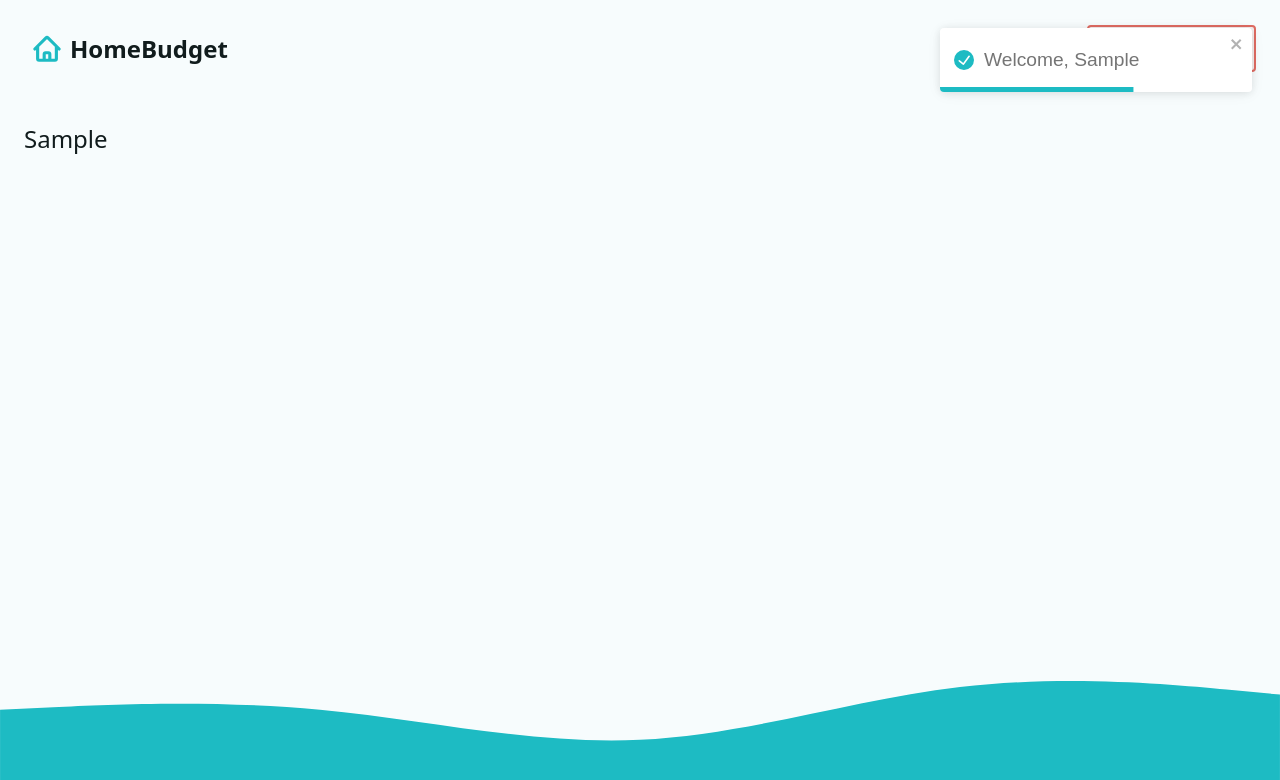
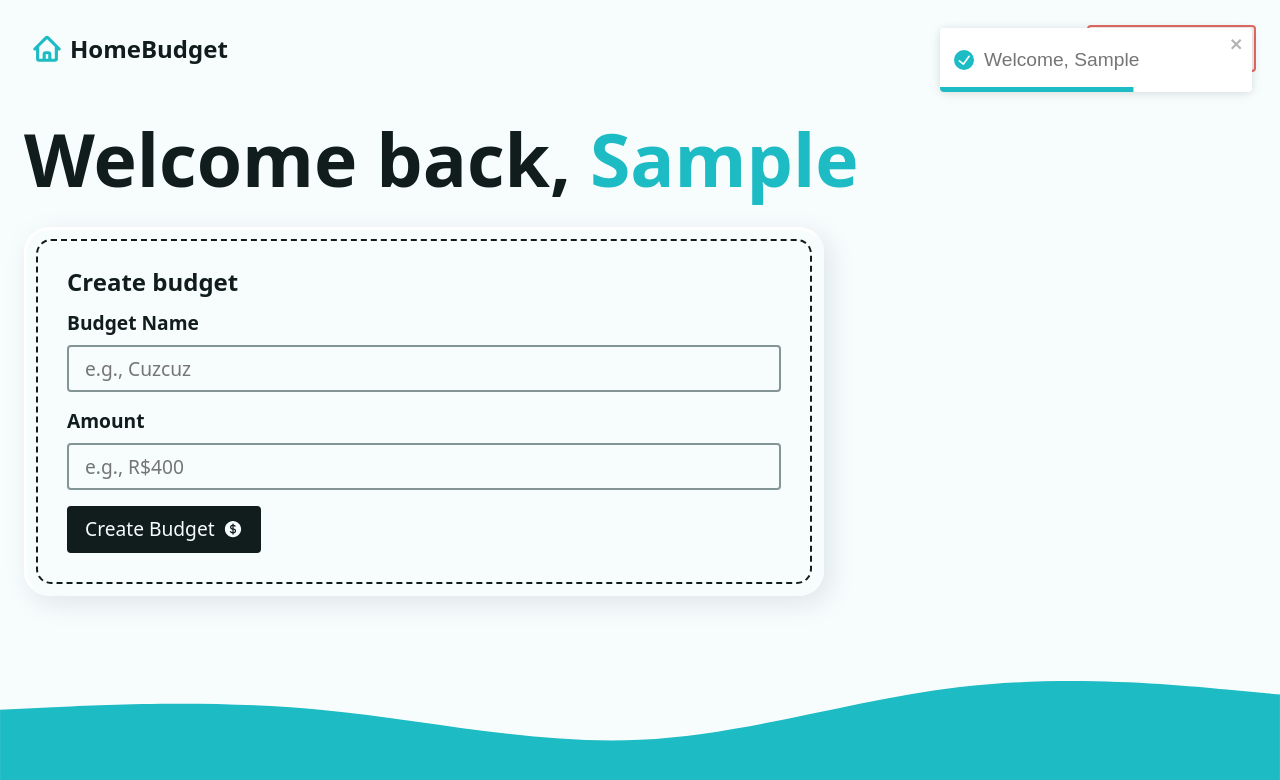
Before and after one commit to Vinnizius1/react-budget-app, a React (Vite) app: page / in a window 1280 px wide. Both pictures are taken after typing "Sample" into the empty fields and a click on the button "Create Account". Shown: the top 780 px of the page. Built offline with nearby package versions, Linux system fonts and the light colour scheme.

Commit message:
#7 New Budget Form

```diff
--- /dev/null
+++ b/src/components/AddBudgetForm.jsx
@@ -0,0 +1,41 @@
+import React from "react";
+import { Form } from "react-router-dom";
+
+// library imports
+import { CurrencyDollarIcon } from "@heroicons/react/24/solid";
+
+export default function AddBudgetForm() {
+  return (
+    <div className="form-wrapper">
+      <h2 className="h3">Create budget</h2>
+      <Form method="post" className="grid-sm">
+        <div className="grid-xs">
+          <label htmlFor="newBudget">Budget Name</label>
+          <input
+            type="text"
+            name="newBudget"
+            id="newBudget"
+            placeholder="e.g., Cuzcuz"
+            required
+          />
+        </div>
+        <div className="grid-xs">
+          <label htmlFor="newBudgetAmount">Amount</label>
+          <input
+            type="number"
+            name="newBudgetAmount"
+            id="newBudgetAmount"
+            step="0.01"
+            placeholder="e.g., R$400"
+            required
+            inputMode="decimal"
+          />
+        </div>
+        <button type="submit" className="btn btn--dark">
+          <span>Create Budget</span>
+          <CurrencyDollarIcon width={20} />
+        </button>
+      </Form>
+    </div>
+  );
+}
--- a/src/pages/Dashboard.jsx
+++ b/src/pages/Dashboard.jsx
@@ -13,6 +13,7 @@ import { useLoaderData } from "react-router-dom";
 
 // components
 import Intro from "../components/Intro";
+import AddBudgetForm from "../components/AddBudgetForm";
 
 // helper functions
 import { fetchData } from "../helpers";
@@ -20,7 +21,8 @@ import { fetchData } from "../helpers";
 // loader
 export function dashboardLoader() {
   const userName = fetchData("userName");
-  return { userName };
+  const budgets = fetchData("budgets");
+  return { userName, budgets };
 }
 
 // action
@@ -36,9 +38,29 @@ export async function dashboardAction({ request }) {
 }
 
 function Dashboard() {
-  const { userName } = useLoaderData();
+  const { userName, budgets } = useLoaderData();
 
-  return <>{userName ? <p>{userName}</p> : <Intro />}</>;
+  return (
+    <>
+      {userName ? (
+        <div className="dashboard">
+          <h1>
+            Welcome back, <span className="accent">{userName}</span>
+          </h1>
+          <div className="grid-sm">
+            {/* {budgets ? () : () } */}
+            <div className="grid-lg">
+              <div className="flex-lg">
+                <AddBudgetForm />
+              </div>
+            </div>
+          </div>
+        </div>
+      ) : (
+        <Intro />
+      )}
+    </>
+  );
 }
 
 export default Dashboard;
```
